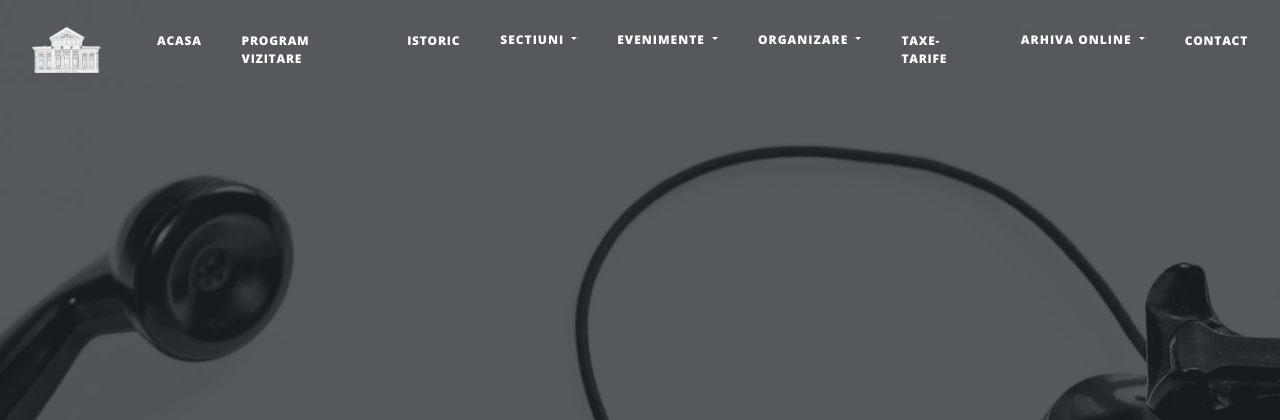
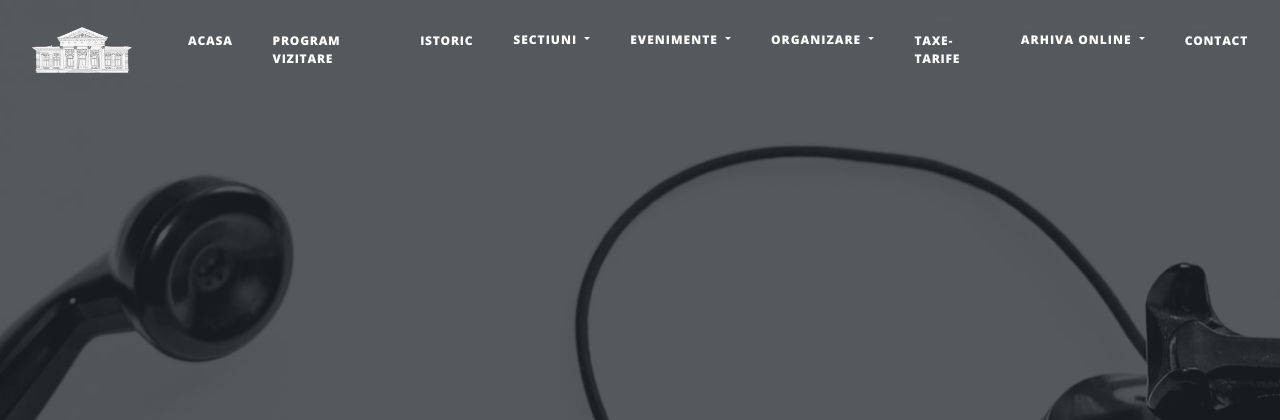
Before and after one commit to DragutuMatei/danielSite, a PHP site: page /contact.php in a window 1280 px wide. Shown: the top 420 px of the page. Run offline with PHP 8.4, Linux system fonts and the light colour scheme; data that the repository does not hold is empty.

Commit message:
merg sa vad daca e totu ok

```diff
--- a/navbar.php
+++ b/navbar.php
@@ -6,7 +6,7 @@
 <nav class="navbar navbar-light navbar-expand-lg fixed-top" style="height: 100px;" id="mainNav">
     <div class="container-fluid">
         <a class="navbar-brand" href="index.php">
-            <img src="./assets/img/Asset 1.png" width="69" height="46" class="d-inline-block align-top" alt="">
+            <img src="./assets/img/Asset 1.png" style="width: 100px;" width="69" height="46" class="d-inline-block align-top" alt="">
 
         </a>
         <button data-bs-toggle="collapse" data-bs-target="#navbarResponsive" class="navbar-toggler" aria-controls="navbarResponsive" aria-expanded="false" aria-label="Toggle navigation"><i class="fa fa-bars"></i></button>
```
